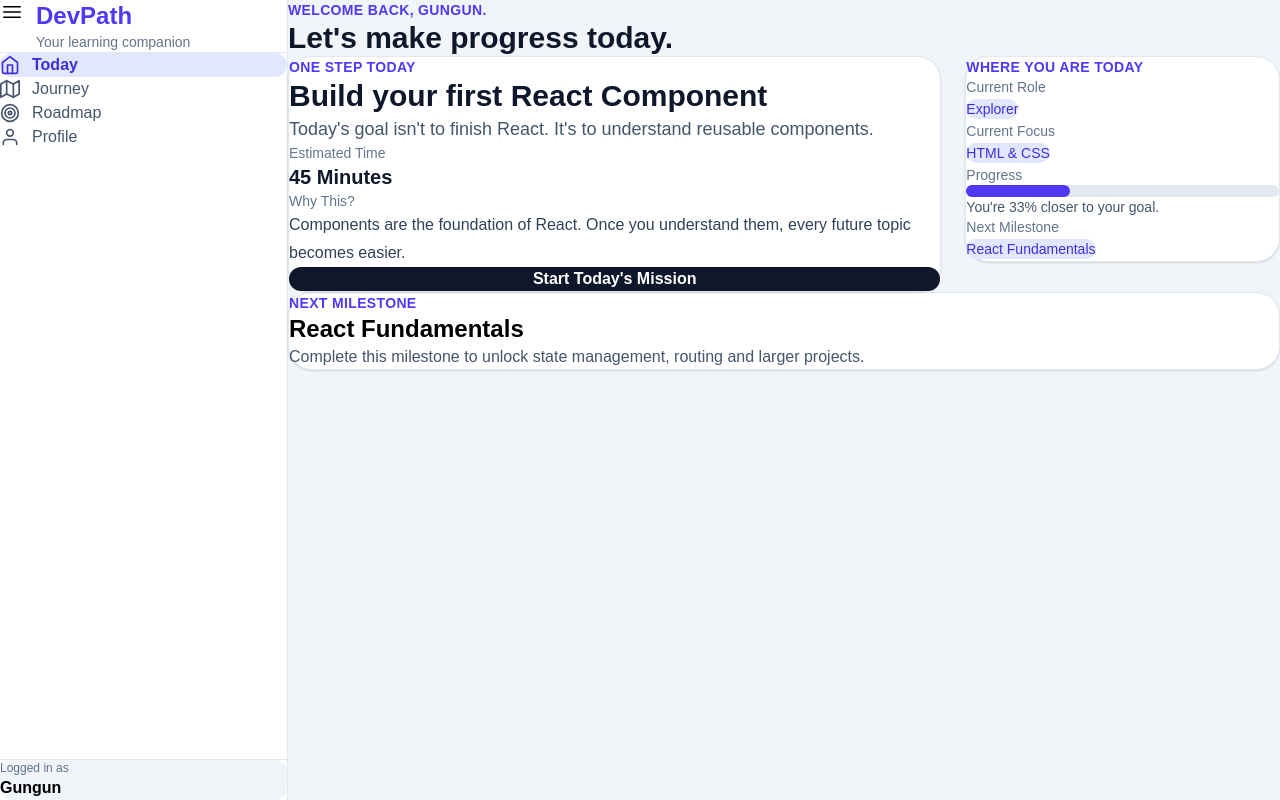
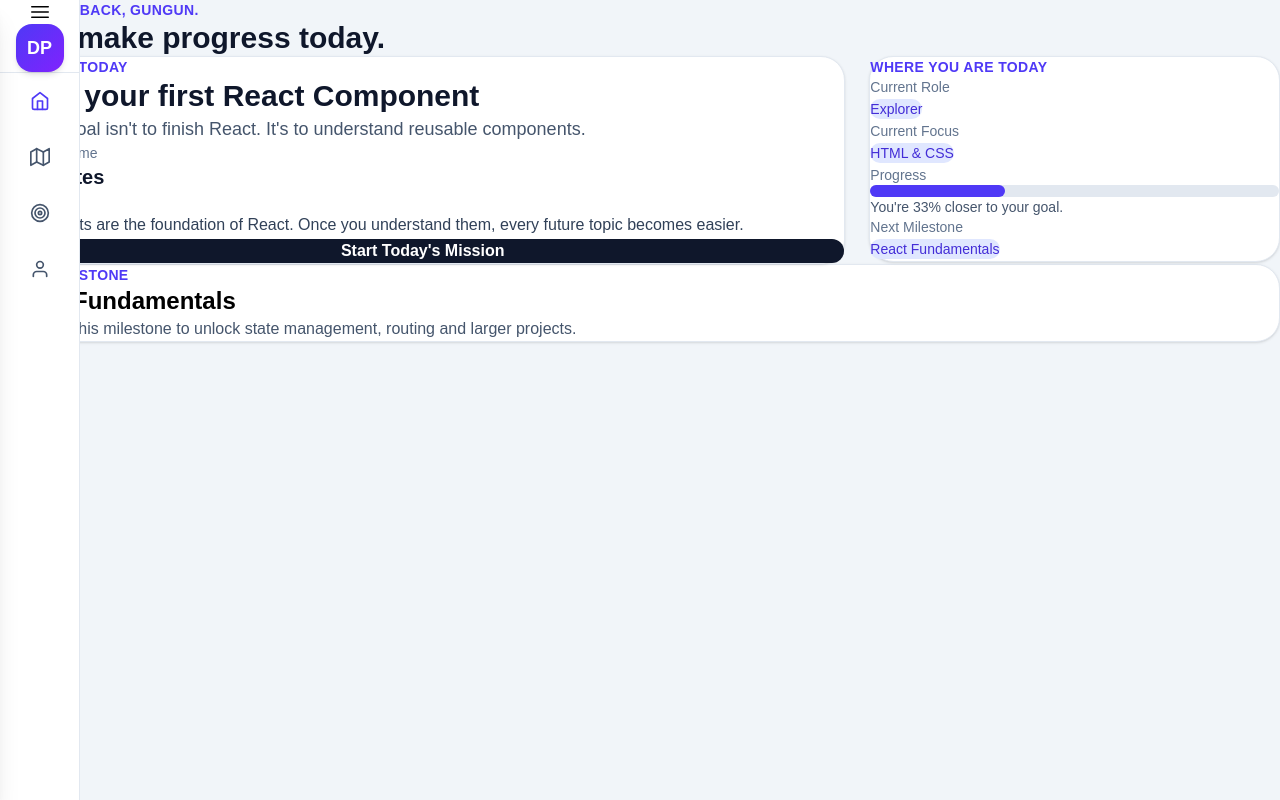
Before and after one commit to gunguncodes/DevPath, a React (Vite) app in the folder Frontend/devpath-ui/: page / in a window 1280 px wide. Built offline with nearby package versions, Linux system fonts and the light colour scheme.

Commit message:
Redesign sidebar with overlay navigation and icon rail

```diff
--- a/Frontend/devpath-ui/src/components/layout/Sidebar.jsx
+++ b/Frontend/devpath-ui/src/components/layout/Sidebar.jsx
@@ -7,7 +7,7 @@ import {
   FiUser,
 } from "react-icons/fi";
 
-function Sidebar({ collapsed, setCollapsed }) {
+function Sidebar({ sidebarOpen, setSidebarOpen }) {
   const links = [
     {
       name: "Today",
@@ -32,46 +32,95 @@ function Sidebar({ collapsed, setCollapsed }) {
   ];
 
   return (
+    <>
+      {/* Icon Rail */}
+      <aside className="fixed left-0 top-0 z-50 h-screen w-20 bg-white border-r border-slate-200 flex flex-col">
+
+        <div className="flex flex-col items-center pt-5 pb-6 border-b border-slate-200">
+
+          <button
+            onClick={() => setSidebarOpen(true)}
+            className="p-2 rounded-lg hover:bg-slate-100 transition mb-5"
+          >
+            <HiOutlineBars3 size={24} />
+          </button>
+
+          <div className="
+            w-12
+            h-12
+            rounded-2xl
+            bg-linear-to-br
+            bg-indigo-600
+            to-violet-600
+            text-white
+            flex
+            items-center
+            justify-center
+            font-bold
+            text-lg
+            shadow-md
+            "
+          >
+            DP
+          </div>
+
+        </div>
+
+        <nav className="flex-1 pt-8">
+          {links.map((link) => (
+            <NavLink
+              key={link.path}
+              to={link.path}
+              className={({ isActive }) =>
+                `flex justify-center items-center h-14 transition ${
+                  isActive
+                    ? "text-indigo-600"
+                    : "text-slate-600 hover:text-indigo-600"
+                }`
+              }
+            >
+              {link.icon}
+            </NavLink>
+          ))}
+        </nav>
+
+      </aside>
+
+      {/* Overlay Sidebar */}
       <aside
         className={`
-    ${collapsed ? "w-20" : "w-72"}
+          fixed
+          top-0
+          left-0
+          z-50
+          h-screen
+          w-80
           bg-white
           border-r
           border-slate-200
-    flex
-    flex-col
-    transition-all
+          shadow-xl
+          transition-transform
           duration-300
           ease-in-out
+          ${
+            sidebarOpen
+              ? "translate-x-0"
+              : "-translate-x-full"
+          }
         `}
       >
 
-   <div
-  className={`
-    border-b
-    border-slate-200
-    p-5
-    ${collapsed ? "flex justify-center" : ""}
-  `}
->
-  {collapsed ? (
+        <div className="flex items-center gap-5 p-7 border-b border-slate-200">
+
           <button
-      onClick={() => setCollapsed(!collapsed)}
-      className="p-2 rounded-lg hover:bg-slate-100 transition"
-    >
-      <HiOutlineBars3 size={24} />
-    </button>
-  ) : (
-    <>
-      <div className="flex items-start gap-3">
-        <button
-          onClick={() => setCollapsed(!collapsed)}
+            onClick={() => setSidebarOpen(false)}
             className="p-2 rounded-lg hover:bg-slate-100 transition"
           >
             <HiOutlineBars3 size={24} />
           </button>
 
           <div>
+
             <h1 className="text-2xl font-bold text-indigo-600">
               DevPath
             </h1>
@@ -79,56 +128,37 @@ function Sidebar({ collapsed, setCollapsed }) {
             <p className="text-sm text-slate-500">
               Your learning companion
             </p>
-        </div>
-      </div>
-    </>
-  )}
+
           </div>
 
-      <nav className="flex-1 px-5 py-8 space-y-2">
+        </div>
+
+        <nav className="px-5 py-6 space-y-2">
+
           {links.map((link) => (
+
             <NavLink
               key={link.path}
               to={link.path}
+              onClick={() => setSidebarOpen(false)}
               className={({ isActive }) =>
-              `
-              flex
-              items-center
-              ${collapsed ? "justify-center" : "gap-3"}
-              py-3
-              px-4
-              rounded-xl
-              transition-all
-              duration-300
-
-              ${
+                `flex items-center gap-3 px-5 py-3.5 rounded-xl transition ${
                   isActive
                     ? "bg-indigo-100 text-indigo-700 font-semibold"
                     : "text-slate-600 hover:bg-slate-100"
-              }
-              `
+                }`
               }
             >
               {link.icon}
-            {!collapsed && link.name}
+              {link.name}
             </NavLink>
+
           ))}
+
         </nav>
 
-    <div className="border-t border-slate-200 p-6">
-        {!collapsed && (
-        <div className="rounded-xl bg-slate-100 p-4">
-            <p className="text-xs text-slate-500">
-                Logged in as
-            </p>
-
-            <h3 className="font-semibold mt-1">
-                Gungun
-            </h3>
-        </div>
-        )}
-    </div>
       </aside>
+    </>
   );
 }
 
--- a/Frontend/devpath-ui/src/layouts/MainLayout.jsx
+++ b/Frontend/devpath-ui/src/layouts/MainLayout.jsx
@@ -2,26 +2,27 @@ import { useState } from "react";
 import Sidebar from "../components/layout/Sidebar";
 
 function MainLayout({ children }) {
-  const [collapsed, setCollapsed] = useState(false);
+  const [sidebarOpen, setSidebarOpen] = useState(false);
 
   return (
-    <div className="min-h-screen flex bg-slate-100">
+    <div className="relative min-h-screen bg-slate-100">
+
       <Sidebar
-        collapsed={collapsed}
-        setCollapsed={setCollapsed}
+        sidebarOpen={sidebarOpen}
+        setSidebarOpen={setSidebarOpen}
       />
 
-      <main
-        className="
-          flex-1
-          p-10
-          transition-all
-          duration-300
-          ease-in-out
-        "
-      >
+      {sidebarOpen && (
+        <div
+          onClick={() => setSidebarOpen(false)}
+          className="fixed inset-0 bg-black/30 z-40"
+        />
+      )}
+
+      <main className="min-h-screen pl-20 p-10">
         {children}
       </main>
+
     </div>
   );
 }
```
Lines whose indentation alone changed are shown as unchanged.
